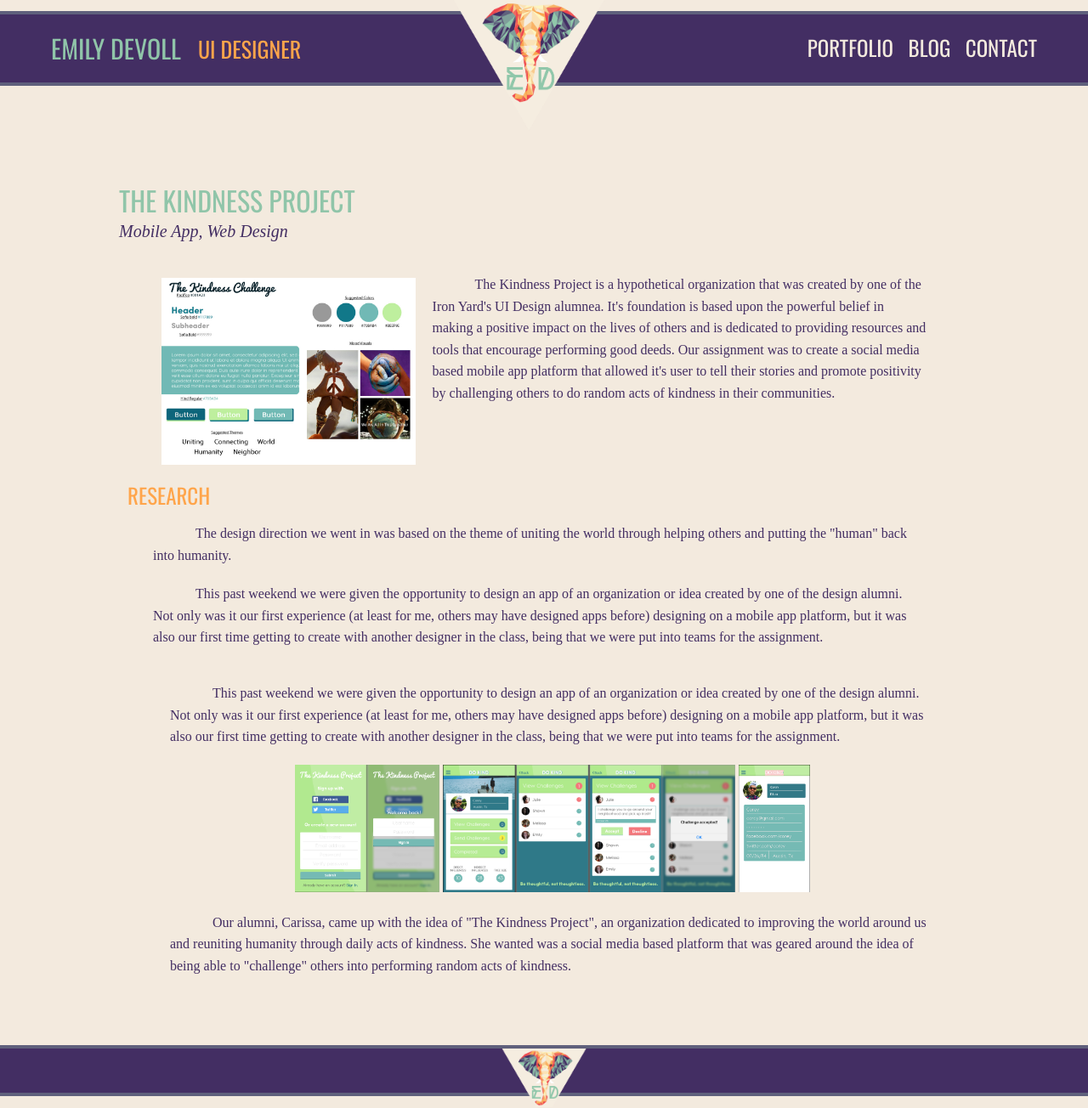
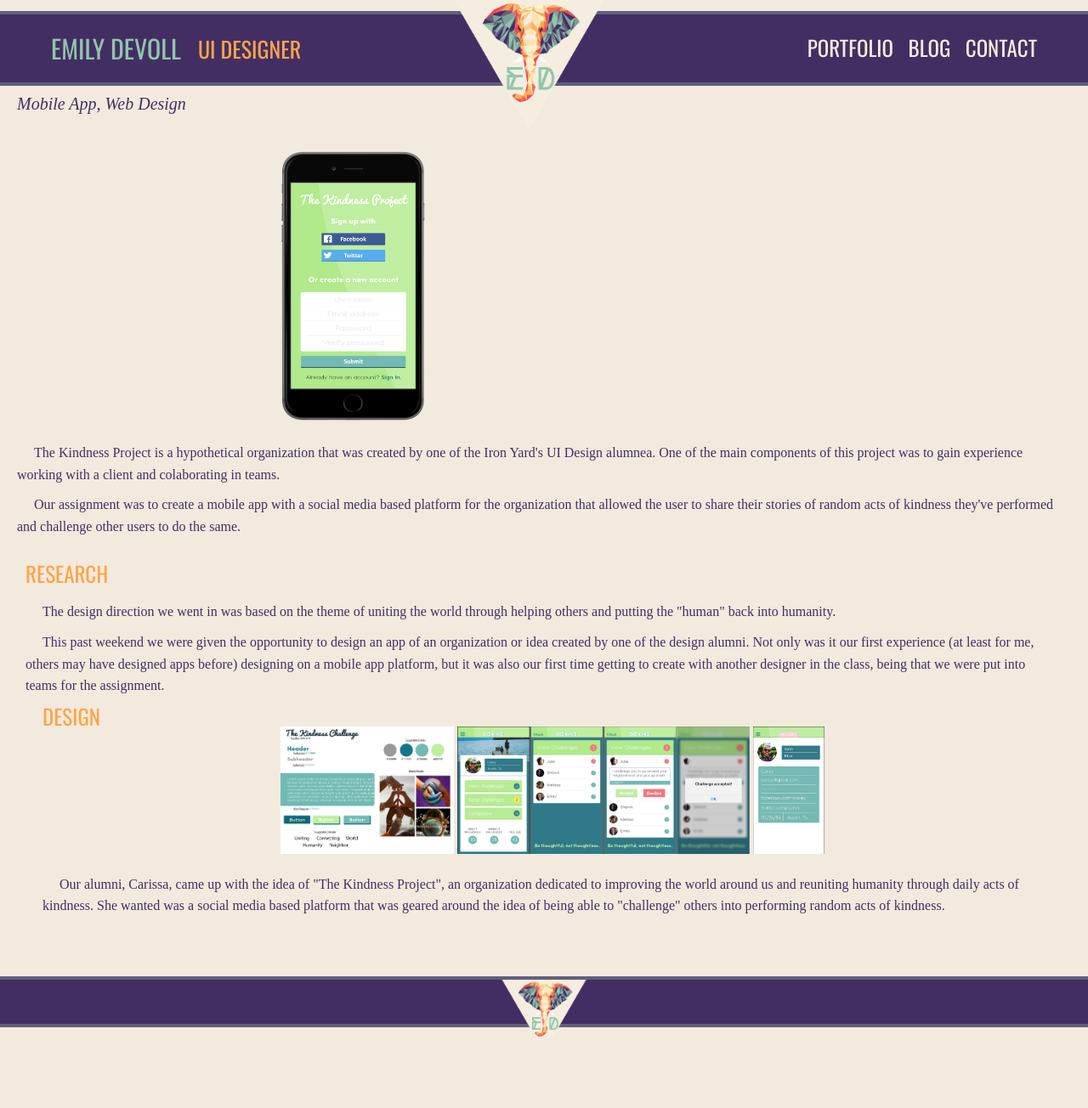
Before and after one commit to staceyatx/staceyatx-github.io, a Jekyll site: the page built from projects/kindness.html, in a window 1280 px wide and 1304 px high. Shown: the whole window at 85% size. Built offline with Jekyll 4.4.1, drawn with Linux system fonts in a browser that asks for light colours; nearby versions of some CDN libraries; some web fonts are replaced.

Commit message:
Edits added to The Kindness Project info page

```diff
--- a/_sass/_kindness.scss
+++ b/_sass/_kindness.scss
@@ -1,8 +1,8 @@
 
 
 .kindness {
-padding: 220px 20px 20px 20px;
-max-width: 1000px;
+  padding: 70px 20px 20px 20px;
+  // max-width: 1000px;
   margin: 0 auto;
 
     h1 {
@@ -11,6 +11,7 @@
       font-size: 32px;
       color: $seafoam;
       padding-bottom: 10px;
+      width: 100%;
     }
 
     h2 {
@@ -22,16 +23,17 @@
           color: $purple;
           font-size: 16px;
           line-height: 160%;
-        max-width: 900px;
+          // max-width: 900px;
           margin: 0 auto;
-        padding-bottom: 20px;
-        text-indent: 50px;
+          padding-bottom: 10px;
+          text-indent: 20px;
         }
 
     .kind1{
       margin: 0 auto;
-    max-width: 900px;
-    padding: 0 30px;
+
+      // max-width: 900px;
+      // padding: 0 30px;
         // p {
         //   margin-left: 40px;
         // }
@@ -39,13 +41,23 @@
         .parent-container1 {
           // max-width: 800px;
           margin: 0 auto;
-        float: left;
-        padding-right: 20px;
+          // float: left;
+          width: 50%;
+          // padding-left: 10%;
+          // width: 50%;
+          // padding-right: 20px;
+          margin-bottom: 20px;
           margin-top: 5px;
         img {
-          height: 220px;
+          margin: 0 auto;
+            height: 320px;
+            width: 170px;
             // float: left;
           }
+        }
+
+        p {
+          clear: left;
         }
       }
     .kind2 {
--- a/css/main.scss
+++ b/css/main.scss
@@ -609,12 +609,29 @@
 		// max-width: 1300px;
 		margin-top: 0px;
 		padding-top: 180px;
-
 		overflow: hidden;
 		box-sizing: border-box;
 
 		h1, h2 {
 			display: none;
+		}
+
+		// a:hover {
+		// 	h1 {
+		// 		display: inline-block;
+		// 		margin-top: -100px;
+		// 	}
+		// }
+
+		.backyard-art, .kindness-project, .css-zen-garden, .goodreads {
+			.container {
+				width: 50%;
+
+				.image-wrapper {
+					width: 100%;
+				}
+
+			}
 		}
 	}
 	// .work {
--- a/projects/kindness.html
+++ b/projects/kindness.html
@@ -9,9 +9,10 @@
 
   <article class="kind1">
     <div class="parent-container1">
-      <a href="../images/kindness_project_style_tile.jpg" ><img src="../images/kindness_project_style_tile.jpg"></a>
+      <a href="../images/kindness-iphone.png" ><img src="../images/kindness-iphone.png"></a>
     </div>
-    <p>The Kindness Project is a hypothetical organization that was created by one of the Iron Yard's UI Design alumnea. It's foundation is based upon the powerful belief in making a positive impact on the lives of others and is dedicated to providing resources and tools that encourage performing good deeds. Our assignment was to create a social media based mobile app platform that allowed it's user to tell their stories and promote positivity by challenging others to do random acts of kindness in their communities.
+    <p>The Kindness Project is a hypothetical organization that was created by one of the Iron Yard's UI Design alumnea. One of the main components of this project was to gain experience working with a client and colaborating in teams.</p>
+    <p>Our assignment was to create a mobile app with a social media based platform for the organization that allowed the user to share their stories of random acts of kindness they've performed and challenge other users to do the same.
     </p>
   </article>
   <article class="kind2">
@@ -22,10 +23,9 @@
     <p>This past weekend we were given the opportunity to design an app of an organization or idea created by one of the design alumni. Not only was it our first experience (at least for me, others may have designed apps before) designing on a mobile app platform, but it was also our first time getting to create with another designer in the class, being that we were put into teams for the assignment.</p>
   </article>
   <article class="kind3">
-  	<p> This past weekend we were given the opportunity to design an app of an organization or idea created by one of the design alumni. Not only was it our first experience (at least for me, others may have designed apps before) designing on a mobile app platform, but it was also our first time getting to create with another designer in the class, being that we were put into teams for the assignment.
-    </p>
+    <h3>Design</h3>
   	<div class="parent-container">
-    <a href="../images/kindness_login1.png" class="gallery-item"><img src="../images/kindness_login1.png"></a>
+    <a href="../images/kindness_project_style_tile.jpg" class="gallery-item"><img src="../images/kindness_project_style_tile.jpg"></a>
     <a href="../images/accept.png" class="gallery-item"><img src="../images/accept.png"></a>
     <a href="../images/profile1.png" class="gallery-item"><img src="../images/profile1.png"></a>
     </div>
```
Also changed, not shown: images/kindness-iphone.png (added), projects/images/kindness-iphone.png (added). Lines whose indentation alone changed are shown as unchanged.
